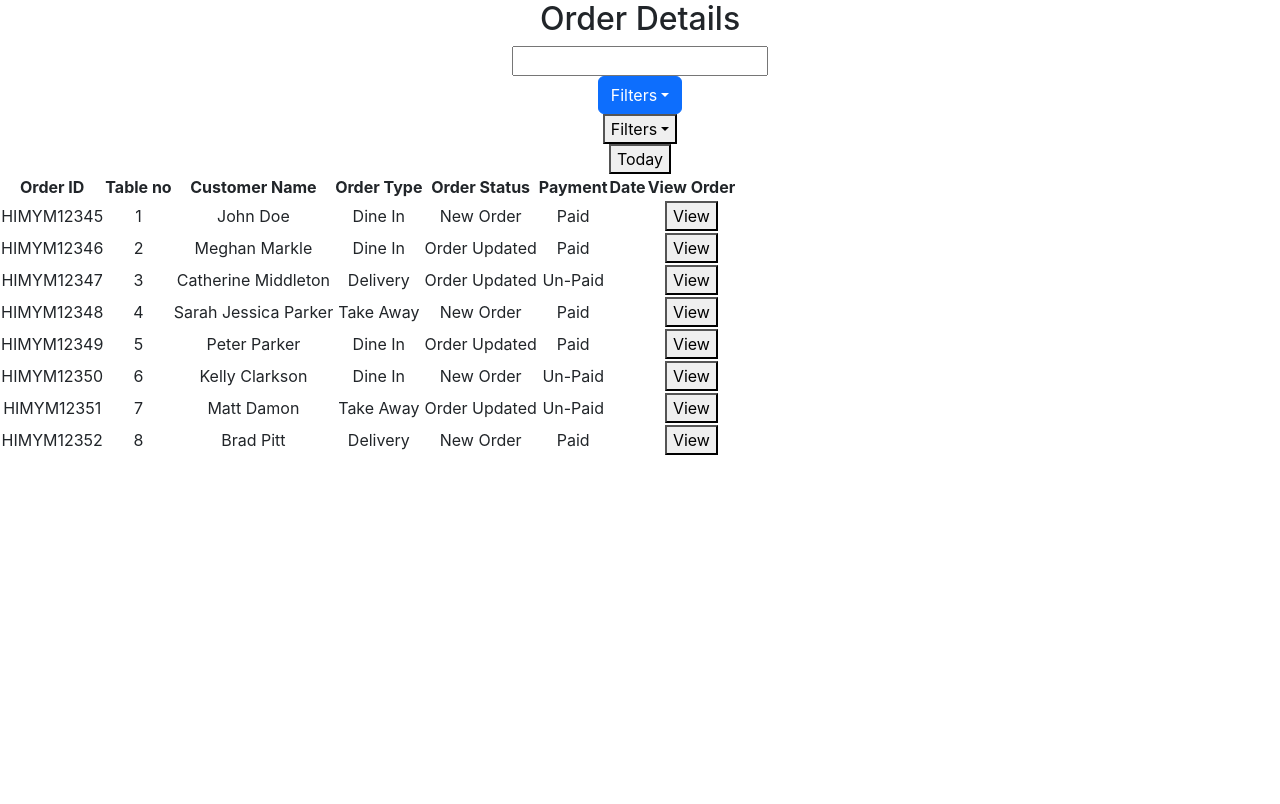
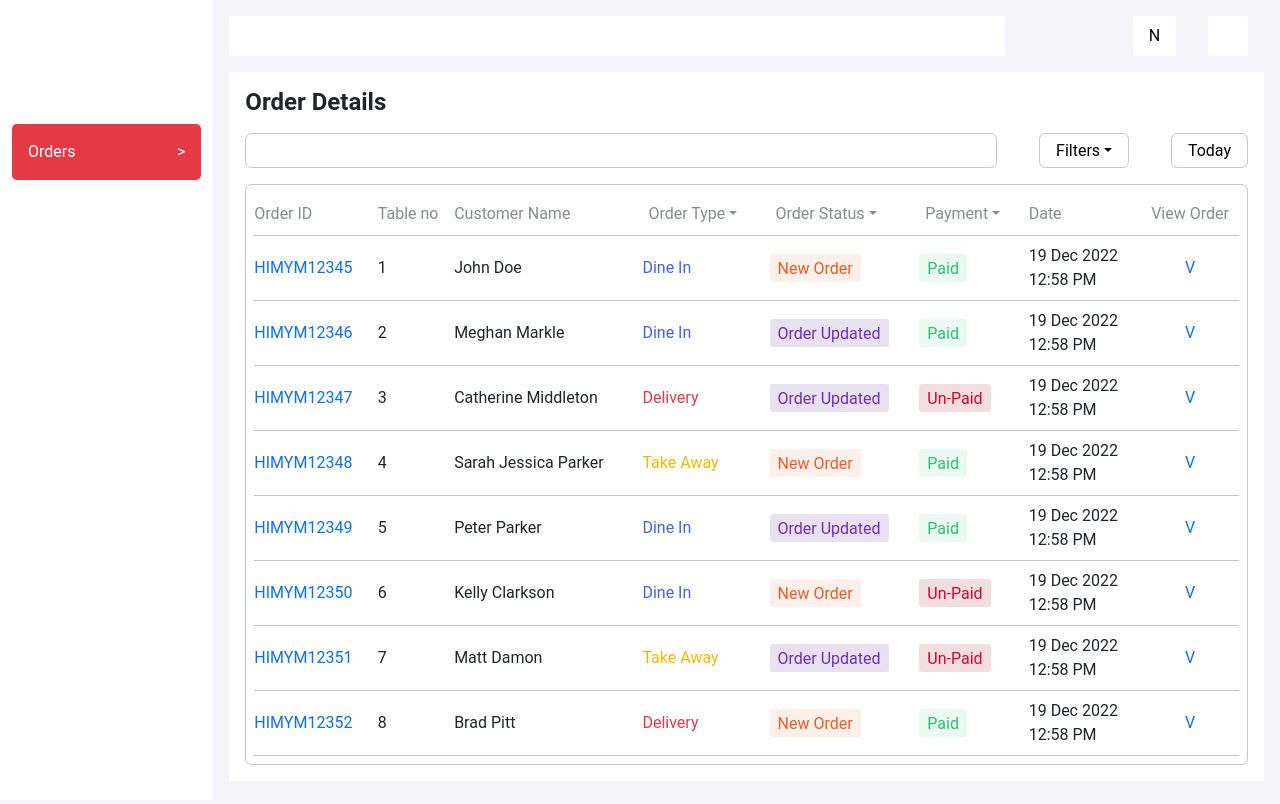
Before and after one commit to satyamrs00/greyfeathers, a React (Create React App) app: page / in a window 1280 px wide. Shown: the top 804 px of the page. Built offline with nearby package versions, Linux system fonts and the light colour scheme.

Commit message:
feat: css

```diff
--- a/package.json
+++ b/package.json
@@ -3,15 +3,19 @@
   "version": "0.1.0",
   "private": true,
   "dependencies": {
+    "@popperjs/core": "^2.11.6",
     "@reduxjs/toolkit": "^1.9.1",
     "@testing-library/jest-dom": "^5.16.5",
     "@testing-library/react": "^13.4.0",
     "@testing-library/user-event": "^14.4.3",
     "bootstrap": "^5.2.3",
+    "jquery": "^3.6.1",
     "popper": "^1.0.1",
+    "popper.js": "^1.16.1",
     "react": "^18.2.0",
     "react-bootstrap": "^2.7.0",
     "react-dom": "^18.2.0",
+    "react-popper": "^2.3.0",
     "react-redux": "^8.0.5",
     "react-scripts": "5.0.1",
     "web-vitals": "^2.1.4"
--- a/src/App.css
+++ b/src/App.css
@@ -1,39 +1,23 @@
 .App {
-  text-align: center;
+  background-color: #f5f5f9;
+  font-family: 'Roboto', sans-serif;
 }
-
-.App-logo {
-  height: 40vmin;
-  pointer-events: none;
+#sidebar {
+  background-color: #fff;
+  height: 100vh;
 }
-
-@media (prefers-reduced-motion: no-preference) {
-  .App-logo {
-    animation: App-logo-float infinite 3s ease-in-out;
-  }
+#sidebar > div.red {
+  background-color: #E63946;
+  color: #fff;
+  padding: 1rem;
+  border-radius: 0.3rem;
 }
-
-.App-header {
-  min-height: 100vh;
-  display: flex;
-  flex-direction: column;
-  align-items: center;
-  justify-content: center;
-  font-size: calc(10px + 2vmin);
+#topbar > input, #topbar > button {
+  border: none;
+  outline: none;
+  background-color: #fff;
+  border-radius: 0.2rem;
 }
-
-.App-link {
-  color: rgb(112, 76, 182);
+#topbar > input {
+  width: 75%;
 }
-
-@keyframes App-logo-float {
-  0% {
-    transform: translateY(0);
-  }
-  50% {
-    transform: translateY(10px);
-  }
-  100% {
-    transform: translateY(0px);
-  }
-}
--- a/src/App.js
+++ b/src/App.js
@@ -9,9 +9,23 @@ import '../node_modules/bootstrap/dist/css/bootstrap.min.css';
 class App extends Component {
   render (){
     return (
-      <div className="App">
-        <div>
-          <div>
+      <div className="App container-fluid">
+        <div className='row g-4'>
+          <div className='col-2 d-flex flex-column justify-content-evenly align-items-stretch' id='sidebar'>
+            <div className='red'>
+              Orders <span className='float-end'>&gt;</span>
+            </div>
+            <div></div>
+            <div></div>
+            <div></div>
+            <div></div>
+          </div>
+          <div className='col-10 p-3'>
+            <div id="topbar" className='d-flex justify-content-end'>
+              <input className='me-auto px-3 py-2' type="text" />
+              <button className='mx-3 px-3'>N</button>
+              <button className='mx-3 px-3'>&nbsp;&nbsp;</button>
+            </div>
             <Table filters={this.props.filters} orders={this.props.orders}
               filterOrderStatus={this.props.filterOrderStatus} filterOrderType={this.props.filterOrderType}
               filterPayment={this.props.filterPayment} />
--- /dev/null
+++ b/src/components/table.css
@@ -0,0 +1,66 @@
+#tablediv {
+    background-color: #fff;
+}
+#tabletop > input, #tabletop button {
+    border: 1px solid #C3C5C6;
+    outline: none;
+    background-color: #fff;
+    color: black;
+    padding: .3rem 1rem;
+    border-radius: 0.4rem;
+}
+#table-wrapper {
+    border: 1px solid #C3C5C6;
+    border-radius: 0.4rem;
+}
+thead tr, tbody tr {
+    border-bottom: 1px solid #C3C5C6;
+}
+td a {
+    text-decoration: none;
+}
+th, th button {
+    color: #878C8C;
+    background-color: #fff;
+    font-weight: normal;
+    border: none;
+    outline: none;
+}
+thead tr th, tbody tr td {
+    padding: 0.5rem 0px;
+}
+tr:hover {
+    background-color: #F5F5F9;
+}
+label {
+    color: #878C8C;
+}
+.Dine.In {
+    color: #4361EE;
+}
+.Delivery {
+    color: #E63946;
+}
+.Take.Away {
+    color: #F7B801;
+}
+td > span, #order-status label, #payment label {
+    padding: 0.3rem 0.5rem;
+    border-radius: 0.2rem;
+}
+.New.Order {
+    color: #EB5E28;
+    background-color: #FDEFEA;
+}
+.Order.Updated {
+    color: #6F2DBD;
+    background-color: #E8E2F0;
+}
+.Paid, .Paid label {
+    color: #2FBF71;
+    background-color: #EAF9F1;
+}
+.Un-Paid, .Un-Paid label {
+    color: #D90429;
+    background-color: #F2DEE1;
+}
--- a/src/components/table.js
+++ b/src/components/table.js
@@ -1,5 +1,8 @@
 import { Component } from "react";
-import { Dropdown } from "react-bootstrap";
+import '../../node_modules/bootstrap/dist/css/bootstrap.min.css';
+import '@popperjs/core';
+import 'bootstrap';
+import './table.css';
 
 export default class Table extends Component {
     constructor(props) {
@@ -39,82 +42,144 @@ export default class Table extends Component {
             return true;
         })
         return (
-            <div>
-                <h2>Order Details</h2>
-                <div>
-                    <input type="text" />
-                    <Dropdown>
-                        <Dropdown.Toggle id="dropdown-basic">
+            <div id="tablediv" className="my-3 p-3">
+                <h4 className="fw-bold">Order Details</h4>
+                <div id="tabletop" className="d-flex justify-content-between my-3">
+                    <input type="text" className="w-75" />
+                    <div className="dropdown">
+                        <button className=" dropdown-toggle" data-bs-toggle="dropdown" aria-expanded="false">
                             Filters
-                        </Dropdown.Toggle>
-                        <Dropdown.Menu>
+                        </button>
+                        <div className="dropdown-menu p-3">
                             <div>
                                 <div>Order Status</div>
-                                <input type="checkbox" value="New Order" onChange={this.handleOrderStatusChange} />
-                                <label>New Order</label>
-                                <input type="checkbox" value="Order Updated" onChange={this.handleOrderStatusChange} />
-                                <label>Order Updated</label>
+                                <div>
+                                    <input className="form-check-input" type="checkbox" value="New Order" id="main-new-order" onChange={this.handleOrderStatusChange} />
+                                    <label className="form-check-label ps-1" htmlFor="main-new-order">New Order</label>
+                                </div>
+                                <div>
+                                    <input className="form-check-input" type="checkbox" value="Order Updated" id="main-order-updated" onChange={this.handleOrderStatusChange} />
+                                    <label className="form-check-label ps-1" htmlFor="main-order-updated">Order Updated</label>
+                                </div>
                             </div>
                             <div>
                                 <div>Payment</div>
-                                <input type="checkbox" value="Paid" onChange={this.handlePaymentChange} />
-                                <label>Paid</label>
-                                <input type="checkbox" value="Un-Paid" onChange={this.handlePaymentChange} />
-                                <label>Unpaid</label>
+                                <div>
+                                    <input className="form-check-input" type="checkbox" value="Paid" id="main-paid" onChange={this.handlePaymentChange} />
+                                    <label className="form-check-label ms-1" htmlFor="main-paid">Paid</label>
+                                </div>
+                                <div>
+                                    <input className="form-check-input" type="checkbox" value="Un-Paid" id="main-un-paid" onChange={this.handlePaymentChange} />
+                                    <label className="form-check-label ms-1" htmlFor="main-un-paid">Un-Paid</label>
+                                </div>
                             </div>
                             <div>
                                 <div>Order Type</div>
-                                <input type="checkbox" value="Dine In" onChange={this.handleOrderTypeChange} />
-                                <label>Dine In</label>
-                                <input type="checkbox" value="Take Away" onChange={this.handleOrderTypeChange} />
-                                <label>Take Away</label>
-                                <input type="checkbox" value="Delivery" onChange={this.handleOrderTypeChange} />
-                                <label>Delivery</label>
+                                <div>
+                                    <input className="form-check-input" type="checkbox" value="Dine In" id="main-dine-in" onChange={this.handleOrderTypeChange} />
+                                    <label className="form-check-label ms-1" htmlFor="main-dine-in">Dine In</label>
                                 </div>
-                        </Dropdown.Menu>
-                    </Dropdown>
-                    <div className="dropdown">
-                        <button className="dropdown-toggle" data-bs-toggle="filters">Filters</button>
-                        <div className="dropdown-menu">
                                 <div>
-                                <span>Order Type</span>
+                                    <input className="form-check-input" type="checkbox" value="Take Away" id="main-take-away" onChange={this.handleOrderTypeChange} />
+                                    <label className="form-check-label ms-1" htmlFor="main-take-away">Take Away</label>
+                                </div>
+                                <div>
+                                    <input className="form-check-input" type="checkbox" value="Delivery" id="main-delivery" onChange={this.handleOrderTypeChange} />
+                                    <label className="form-check-label ms-1" htmlFor="main-delivery">Delivery</label>
                                 </div>
                             </div>
                         </div>
-
-                    <button>Today</button>
                     </div>
-                <table>
-                    <thead>
-                        <tr>
-                            <th>Order ID</th>
+                    <button className="">Today</button>
+                </div>
+                <div className="p-2" id="table-wrapper">
+                    <table className="w-100">
+                        <thead className="">
+                            <tr className="">
+                                <th className="">Order ID</th>
                                 <th>Table no</th>
                                 <th>Customer Name</th>
-                            <th>Order Type</th>
-                            <th>Order Status</th>
-                            <th>Payment</th>
+                                <th>
+                                    <div className="dropdown">
+                                        <button className="dropdown-toggle" data-bs-toggle="dropdown" aria-expanded="false">
+                                            Order Type
+                                        </button>
+                                        <div className="dropdown-menu p-3">
+                                            <div>
+                                                <input className="form-check-input" type="checkbox" value="Dine In" id="order-type-dine-in" onChange={this.handleOrderTypeChange} />
+                                                <label className="form-check-label ms-1 Dine In" htmlFor="order-type-dine-in">Dine In</label>
+                                            </div>
+                                            <div>
+                                                <input className="form-check-input" type="checkbox" value="Take Away" id="order-type-take-away" onChange={this.handleOrderTypeChange} />
+                                                <label className="form-check-label ms-1 Take Away" htmlFor="order-type-take-away">Take Away</label>
+                                            </div>
+                                            <div>
+                                                <input className="form-check-input" type="checkbox" value="Delivery" id="order-type-delivery" onChange={this.handleOrderTypeChange} />
+                                                <label className="form-check-label ms-1 Delivery" htmlFor="order-type-delivery">Delivery</label>
+                                            </div>
+                                        </div>
+                                    </div>
+                                </th>
+                                <th id="order-status">
+                                    <div className="dropdown">
+                                        <button className="dropdown-toggle" data-bs-toggle="dropdown" aria-expanded="false">
+                                            Order Status
+                                        </button>
+                                        <div className="dropdown-menu p-3">
+                                            <div className="d-flex align-items-center">
+                                                <input className="form-check-input m-0" type="checkbox" value="New Order" id="order-status-new-order" onChange={this.handleOrderStatusChange} />
+                                                <label className="form-check-label ms-1 mb-1 New Order" htmlFor="order-status-new-order">New Order</label>
+                                            </div>
+                                            <div className="d-flex align-items-center">
+                                                <input className="form-check-input m-0" type="checkbox" value="Order Updated" id="order-status-order-updated" onChange={this.handleOrderStatusChange} />
+                                                <label className="form-check-label ms-1 Order Updated" htmlFor="order-status-order-updated">Order Updated</label>
+                                            </div>
+                                        </div>
+                                    </div>
+                                </th>
+                                <th id="payment">
+                                    <div className="dropdown">
+                                        <button className="dropdown-toggle" data-bs-toggle="dropdown" aria-expanded="false">
+                                            Payment
+                                        </button>
+                                        <div className="dropdown-menu p-3">
+                                            <div className="d-flex align-items-center">
+                                                <input className="form-check-input m-0" type="checkbox" value="Paid" id="payment-paid" onChange={this.handlePaymentChange} />
+                                                <label className="form-check-label ms-1 mb-1 Paid" htmlFor="payment-paid">Paid</label>
+                                            </div>
+                                            <div className="d-flex align-items-center">
+                                                <input className="form-check-input m-0" type="checkbox" value="Un-Paid" id="payment-un-paid" onChange={this.handlePaymentChange} />
+                                                <label className="form-check-label ms-1 Un-Paid" htmlFor="payment-un-paid">Un-Paid</label>
+                                            </div>
+                                        </div>
+                                    </div>
+                                </th>
                                 <th>Date</th>
-                            <th>View Order</th>
+                                <th className="text-center">View Order</th>
                             </tr>
                         </thead>
                         <tbody>
                             {orders.map((order) => {
+                                let d = new Date(order.datetime);
+                                let date_options = { day: 'numeric', year: 'numeric', month: 'short' };
+                                let time_options = { hour: '2-digit', minute: '2-digit', hour12: true };
                                 return (
                                     <tr key={order.id}>
-                                    <td>{order.id}</td>
+                                        <td><a href="#">{order.id}</a></td>
                                         <td>{order.table_no}</td>
                                         <td>{order.customer_name}</td>
-                                    <td>{order.order_type}</td>
-                                    <td>{order.order_status}</td>
-                                    <td>{order.payment}</td>
-                                    <td>{order.date}</td>
-                                    <td><button>View</button></td>
+                                        <td className={order.order_type}>{order.order_type}</td>
+                                        <td><span className={order.order_status}>{order.order_status}</span></td>
+                                        <td><span className={order.payment}>{order.payment}</span></td>
+                                        <td>{d.toLocaleString('en-IN', date_options)}<br />{d.toLocaleString('en-IN', time_options).toUpperCase()}</td>
+                                        <td className="text-center"><a href="#">V</a></td>
                                     </tr>
                                 )
                             })}
                         </tbody>
                     </table>
                 </div>
+            </div>
         )
     }
 }
--- a/src/data/orders.json
+++ b/src/data/orders.json
@@ -6,7 +6,7 @@
         "order_status": "New Order",
         "order_type": "Dine In",
         "payment": "Paid",
-        "datetime": "2019-01-01 12:00:00"
+        "datetime": "2022-12-19T12:58:27+00:00"
     },
     {
         "id": "HIMYM12346",
@@ -15,7 +15,7 @@
         "order_status": "Order Updated",
         "order_type": "Dine In",
         "payment": "Paid",
-        "datetime": "2019-01-01 12:00:00"
+        "datetime": "2022-12-19T12:58:27+00:00"
     },
     {
         "id": "HIMYM12347",
@@ -24,7 +24,7 @@
         "order_status": "Order Updated",
         "order_type": "Delivery",
         "payment": "Un-Paid",
-        "datetime": "2019-01-01 12:00:00"
+        "datetime": "2022-12-19T12:58:27+00:00"
     },
     {
         "id": "HIMYM12348",
@@ -33,7 +33,7 @@
         "order_status": "New Order",
         "order_type": "Take Away",
         "payment": "Paid",
-        "datetime": "2019-01-01 12:00:00"
+        "datetime": "2022-12-19T12:58:27+00:00"
     },
     {
         "id": "HIMYM12349",
@@ -42,7 +42,7 @@
         "order_status": "Order Updated",
         "order_type": "Dine In",
         "payment": "Paid",
-        "datetime": "2019-01-01 12:00:00"
+        "datetime": "2022-12-19T12:58:27+00:00"
     },
     {
         "id": "HIMYM12350",
@@ -51,7 +51,7 @@
         "order_status": "New Order",
         "order_type": "Dine In",
         "payment": "Un-Paid",
-        "datetime": "2019-01-01 12:00:00"
+        "datetime": "2022-12-19T12:58:27+00:00"
     },
     {
         "id": "HIMYM12351",
@@ -60,7 +60,7 @@
         "order_status": "Order Updated",
         "order_type": "Take Away",
         "payment": "Un-Paid",
-        "datetime": "2019-01-01 12:00:00"
+        "datetime": "2022-12-19T12:58:27+00:00"
     },
     {
         "id": "HIMYM12352",
@@ -69,6 +69,6 @@
         "order_status": "New Order",
         "order_type": "Delivery",
         "payment": "Paid",
-        "datetime": "2019-01-01 12:00:00"
+        "datetime": "2022-12-19T12:58:27+00:00"
     }
 ]
```
Also changed, not shown: 1 other file (tests, documents, lock files or other folders). Lines whose indentation alone changed are shown as unchanged.
